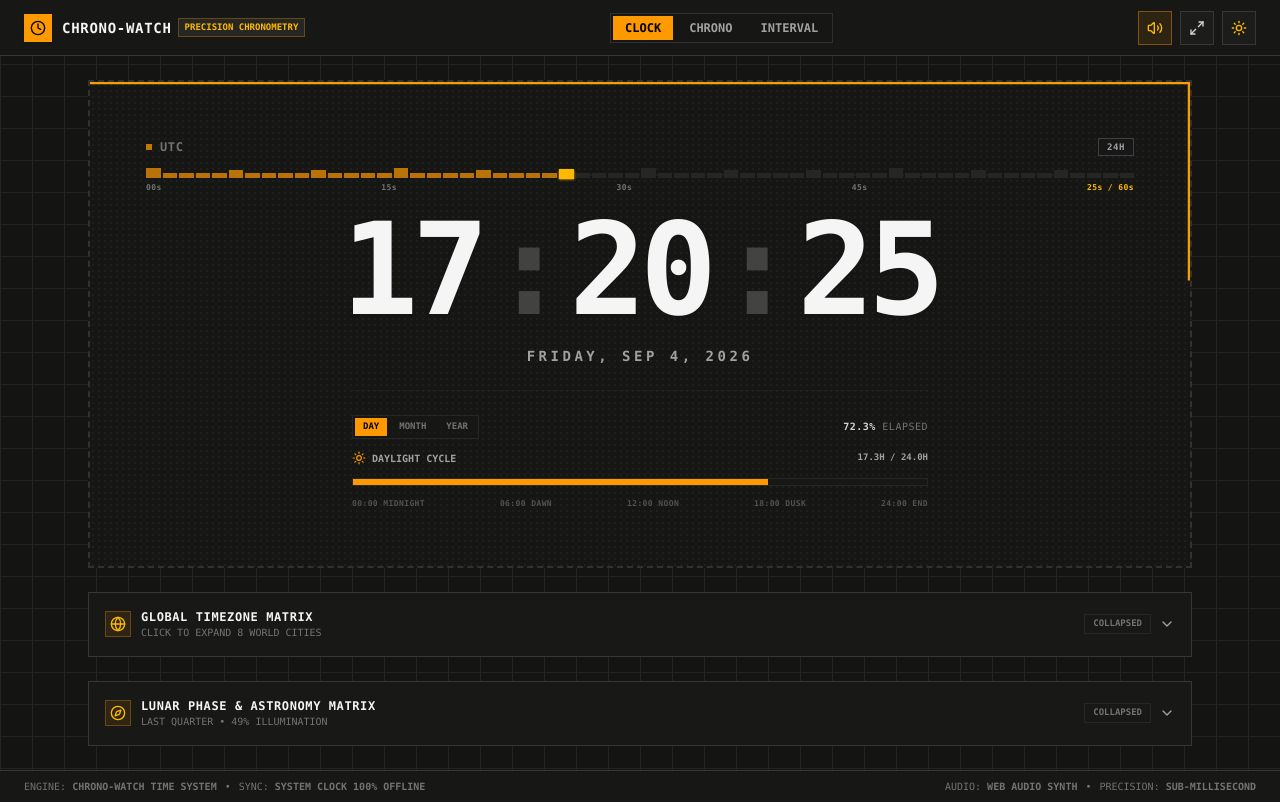
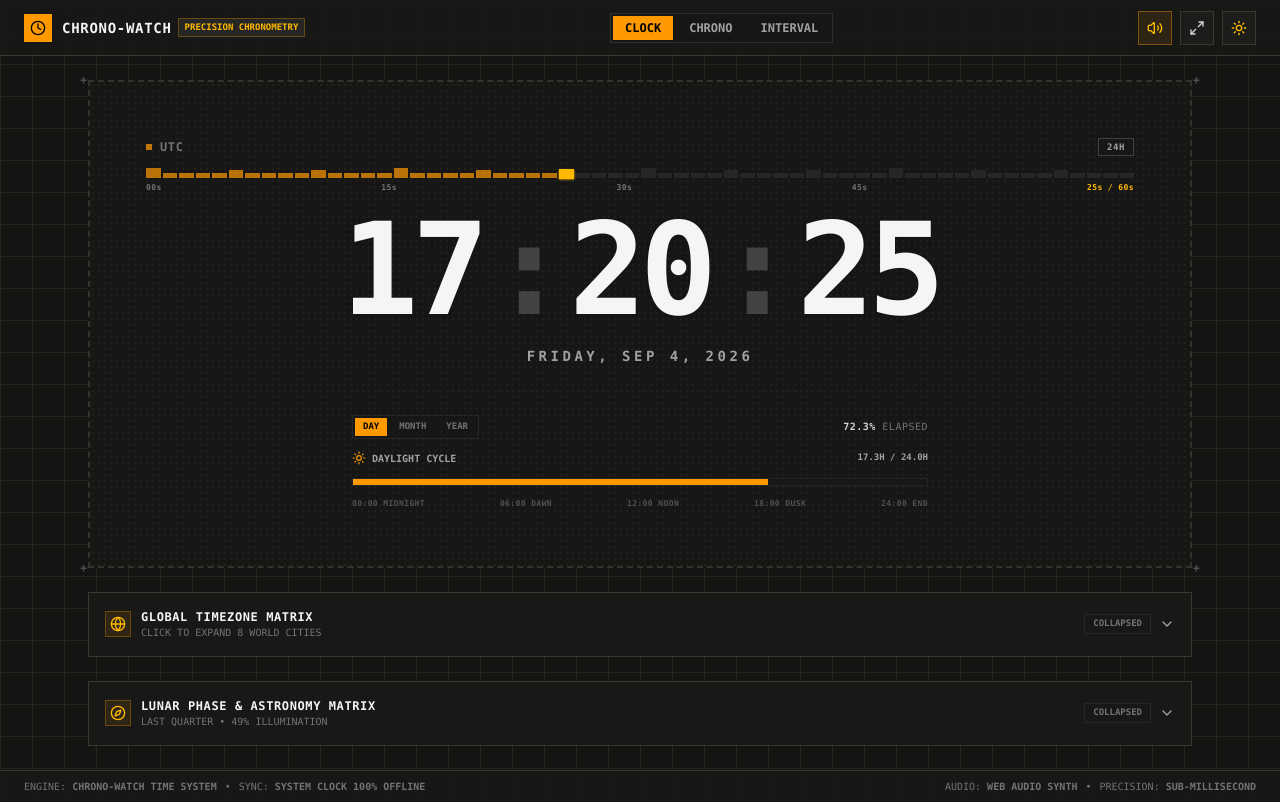
Before and after one commit to khokharsnehil45/chrono-watch, a Next.js app: page / in a window 1280 px wide. Built offline with nearby package versions, Linux system fonts and the light colour scheme.

Commit message:
feat: keep moving perimeter boundary exclusively on stopwatch and focus timer, remove from main clock

```diff
--- a/app/page.tsx
+++ b/app/page.tsx
@@ -359,54 +359,24 @@ export default function ChronoWatchCockpit() {
         {activeMode === "CLOCK" && (
           <div className="space-y-4 sm:space-y-6">
 
-            {/* Minimal & Sober Dashed Watch Box with Hardware Corner Reticles & Moving 60-Second Perimeter Border */}
-            <div className={`border-2 border-dashed p-8 sm:p-14 transition-all duration-300 relative group overflow-hidden ${
+            {/* Minimal & Sober Dashed Watch Box with Hardware Corner Reticles */}
+            <div className={`border-2 border-dashed p-8 sm:p-14 transition-all duration-300 relative group ${
               theme === "dark"
                 ? "border-[#33322e] bg-[#161614] hover:border-neutral-400 lcd-matrix-dark"
                 : "border-neutral-400 bg-white shadow-sm hover:border-neutral-800 lcd-matrix-light"
             }`}>
 
-              {/* Moving 60-Second Perimeter Boundary Track */}
-              {now && (() => {
-                const sec = now.getSeconds();
-                const millis = now.getMilliseconds ? now.getMilliseconds() : 0;
-                const exactSec = sec + millis / 1000;
-                const minuteProgress = (exactSec / 60) * 100;
-
-                return (
-                  <svg
-                    className="absolute inset-0 w-full h-full pointer-events-none z-10"
-                    xmlns="http://www.w3.org/2000/svg"
-                  >
-                    <rect
-                      x="1"
-                      y="1"
-                      width="calc(100% - 2px)"
-                      height="calc(100% - 2px)"
-                      fill="none"
-                      stroke={theme === "dark" ? "#f59e0b" : "#d97706"}
-                      strokeWidth="2.5"
-                      pathLength="100"
-                      strokeDasharray="100"
-                      strokeDashoffset={100 - minuteProgress}
-                      className="transition-all duration-1000 ease-linear"
-                      strokeLinecap="square"
-                    />
-                  </svg>
-                );
-              })()}
-
               {/* 4 Hardware Corner Reticles / Precision Crosshairs */}
-              <div className={`absolute -top-2.5 -left-2.5 text-xs font-mono font-black select-none pointer-events-none z-20 transition-colors ${
+              <div className={`absolute -top-2.5 -left-2.5 text-xs font-mono font-black select-none pointer-events-none transition-colors ${
                 theme === "dark" ? "text-neutral-600 group-hover:text-amber-500" : "text-neutral-400 group-hover:text-amber-600"
               }`}>+</div>
-              <div className={`absolute -top-2.5 -right-2.5 text-xs font-mono font-black select-none pointer-events-none z-20 transition-colors ${
+              <div className={`absolute -top-2.5 -right-2.5 text-xs font-mono font-black select-none pointer-events-none transition-colors ${
                 theme === "dark" ? "text-neutral-600 group-hover:text-amber-500" : "text-neutral-400 group-hover:text-amber-600"
               }`}>+</div>
-              <div className={`absolute -bottom-2.5 -left-2.5 text-xs font-mono font-black select-none pointer-events-none z-20 transition-colors ${
+              <div className={`absolute -bottom-2.5 -left-2.5 text-xs font-mono font-black select-none pointer-events-none transition-colors ${
                 theme === "dark" ? "text-neutral-600 group-hover:text-amber-500" : "text-neutral-400 group-hover:text-amber-600"
               }`}>+</div>
-              <div className={`absolute -bottom-2.5 -right-2.5 text-xs font-mono font-black select-none pointer-events-none z-20 transition-colors ${
+              <div className={`absolute -bottom-2.5 -right-2.5 text-xs font-mono font-black select-none pointer-events-none transition-colors ${
                 theme === "dark" ? "text-neutral-600 group-hover:text-amber-500" : "text-neutral-400 group-hover:text-amber-600"
               }`}>+</div>
 
```
